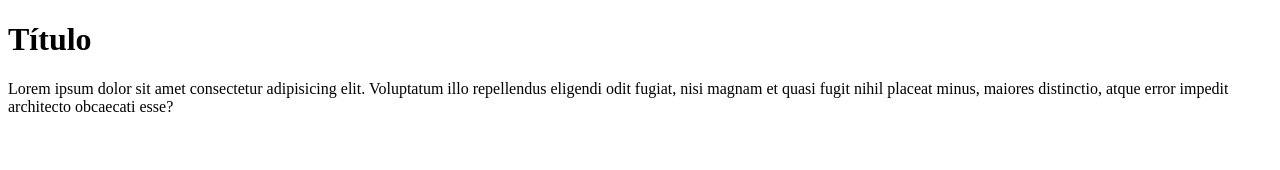
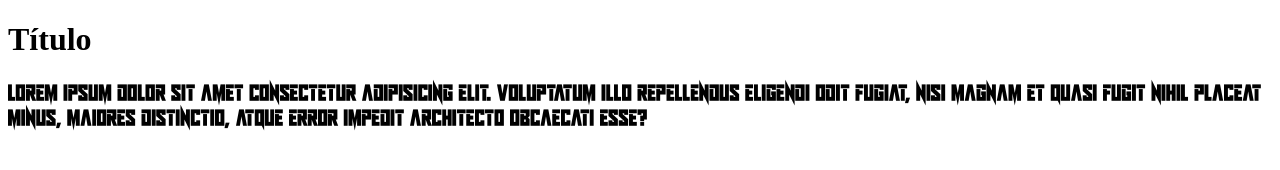
Before and after one commit to DiogoOLIVEIRAlima/ignore-diogo, a plain HTML site: page index.html in a window 1280 px wide. Drawn offline with Linux system fonts and the light colour scheme.

Commit message:
criando estilo

```diff
--- /dev/null
+++ b/estilo.css
@@ -0,0 +1,8 @@
+@font-face {
+    font-family: darkness;
+    src: url(Infinite\ Darkness.ttf);
+}
+
+p{
+    font-family: darkness;
+}
--- a/index.html
+++ b/index.html
@@ -5,6 +5,7 @@
     <meta http-equiv="X-UA-Compatible" content="IE=edge">
     <meta name="viewport" content="width=device-width, initial-scale=1.0">
     <title>Document</title>
+    <link rel="stylesheet" href="estilo.css">
 </head>
 <body>
     <h1>Título</h1>
```
Also changed, not shown: Infinite Darkness Italic.ttf (added), Infinite Darkness.ttf (added).
